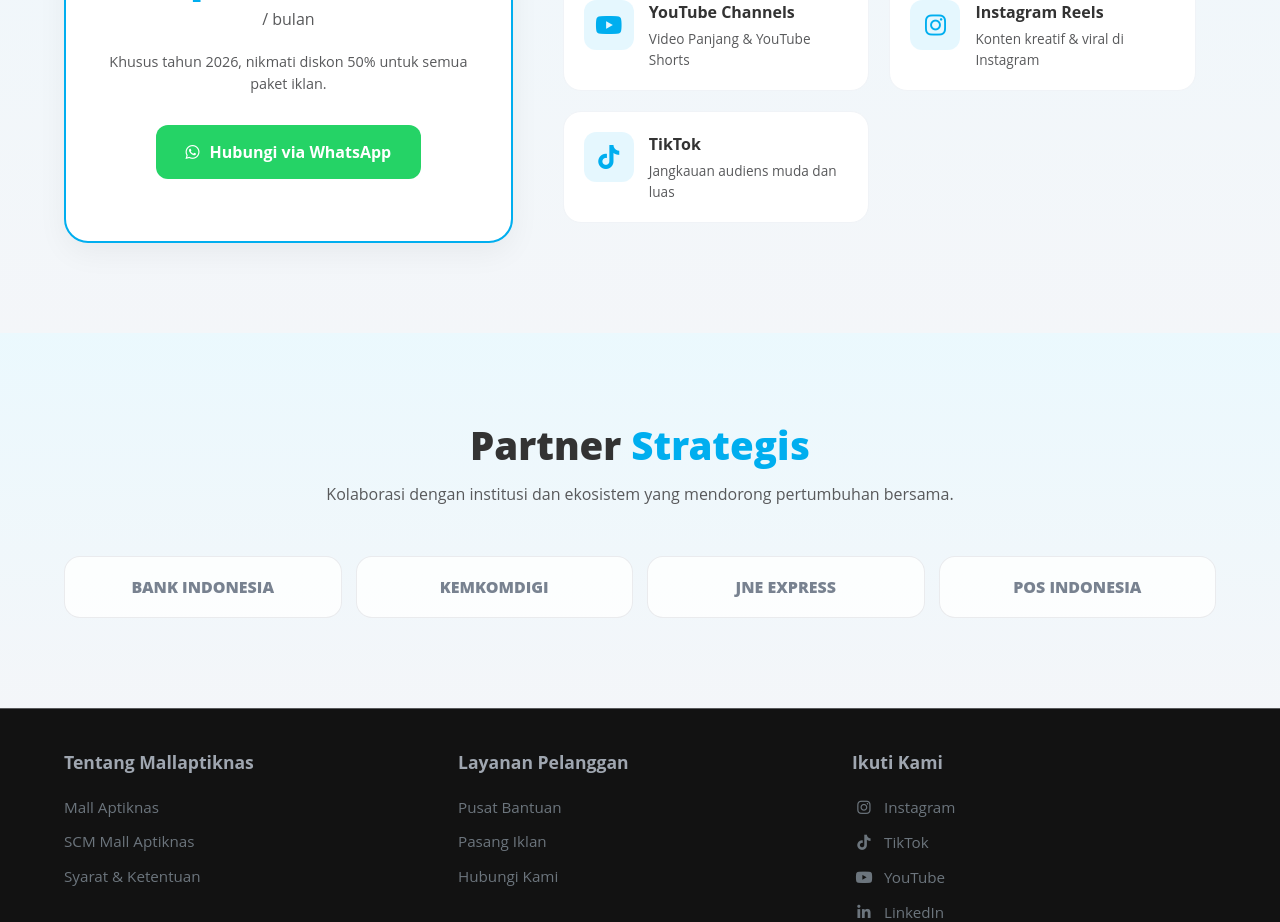
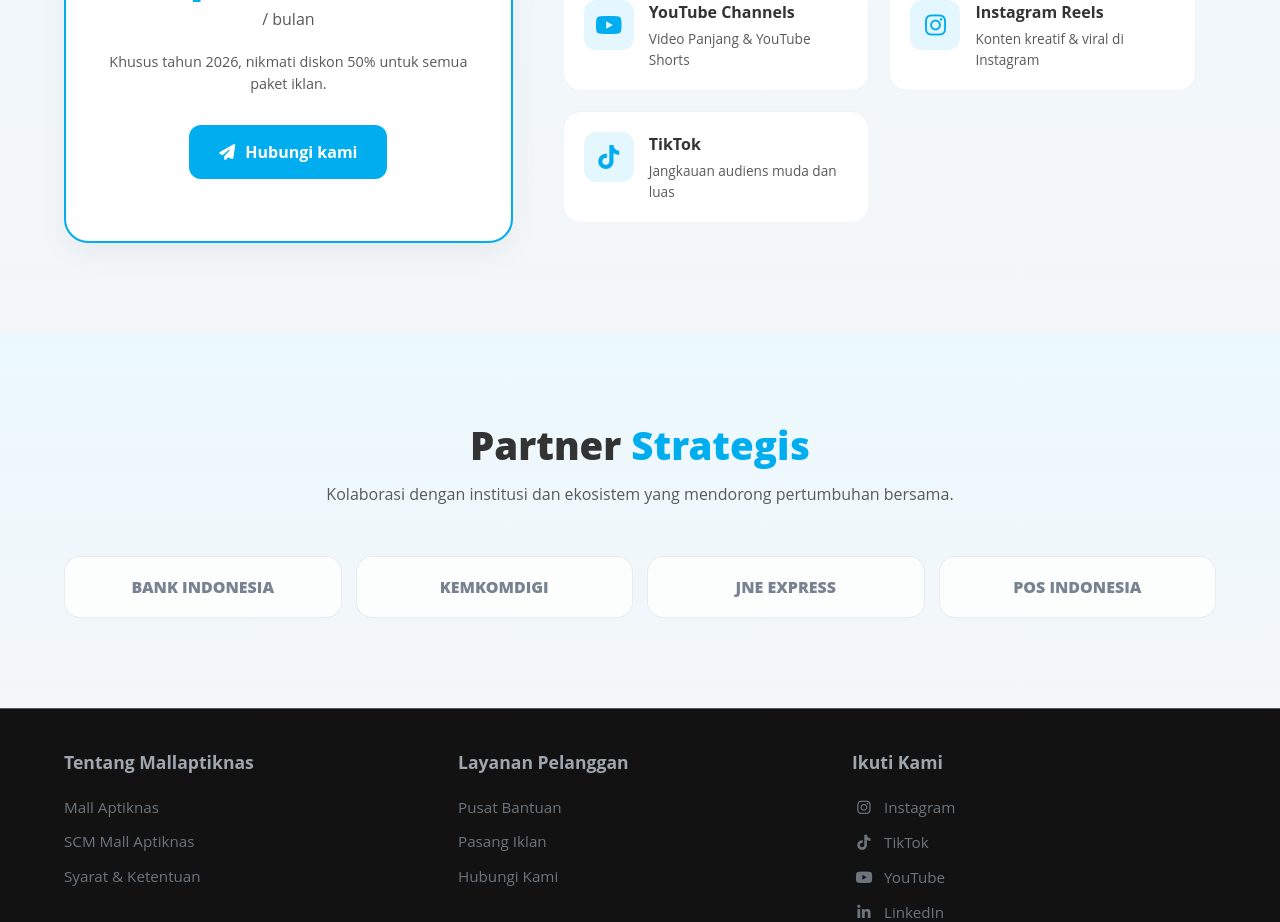
Before and after one commit to doodo22/mallaptiknas-main, a Next.js app: page / in a window 1280 px wide. Shown: the part 5960-6882 px from the top of the page. Built offline with nearby package versions, Linux system fonts and the light colour scheme.

Commit message:
Update advertising section contact link to Google Form

```diff
--- a/src/components/home/Advertising.jsx
+++ b/src/components/home/Advertising.jsx
@@ -31,8 +31,8 @@ const Advertising = () => {
                             <span className="period">/ bulan</span>
                         </div>
                         <p className="promo-note">Khusus tahun 2026, nikmati diskon 50% untuk semua paket iklan.</p>
-                        <a href="https://wa.me/6282123465877" target="_blank" rel="noreferrer" className="btn-wa">
-                            <i className="fab fa-whatsapp"></i> Hubungi via WhatsApp
+                        <a href="https://docs.google.com/forms/d/e/1FAIpQLSeqTwwTkH_Ds64e559DvgP3YRTyqJ8HKjHuhgebBkrjtqEzig/viewform?usp=publish-editor" target="_blank" rel="noreferrer" className="btn-contact">
+                            <i className="fas fa-paper-plane"></i> Hubungi kami
                         </a>
                     </div>
 
@@ -198,8 +198,8 @@ const Advertising = () => {
                     margin-bottom: 30px;
                 }
 
-                .btn-wa {
-                    background: #25D366;
+                .btn-contact {
+                    background: var(--brand-blue);
                     color: white !important;
                     padding: 15px 30px;
                     border-radius: 12px;
@@ -211,10 +211,10 @@ const Advertising = () => {
                     transition: transform 0.3s ease, background 0.3s ease;
                 }
 
-                .btn-wa:hover {
+                .btn-contact:hover {
                     transform: translateY(-3px);
-                    background: #1eb954;
-                    box-shadow: 0 10px 20px rgba(37, 211, 102, 0.2);
+                    background: var(--brand-blue-hover);
+                    box-shadow: 0 10px 20px rgba(0, 174, 239, 0.2);
                 }
 
                 .ad-card-list {
```
